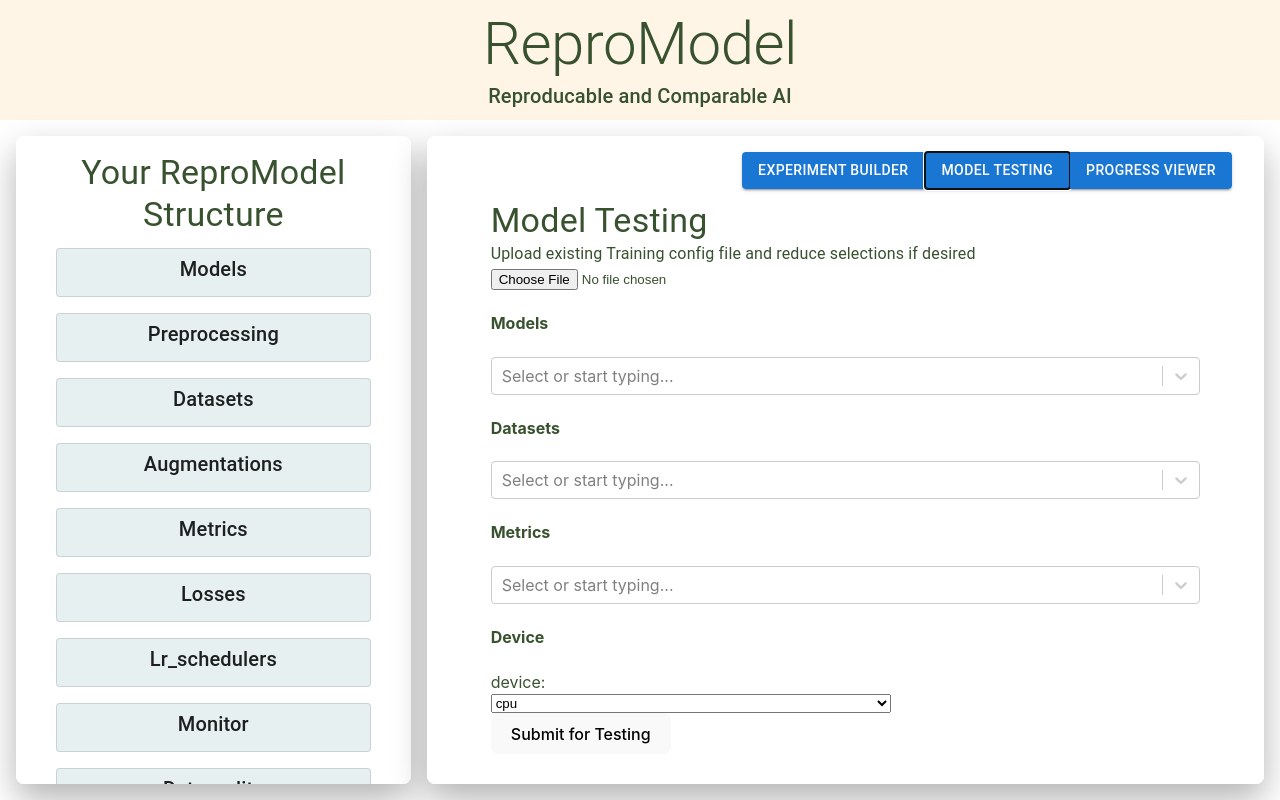
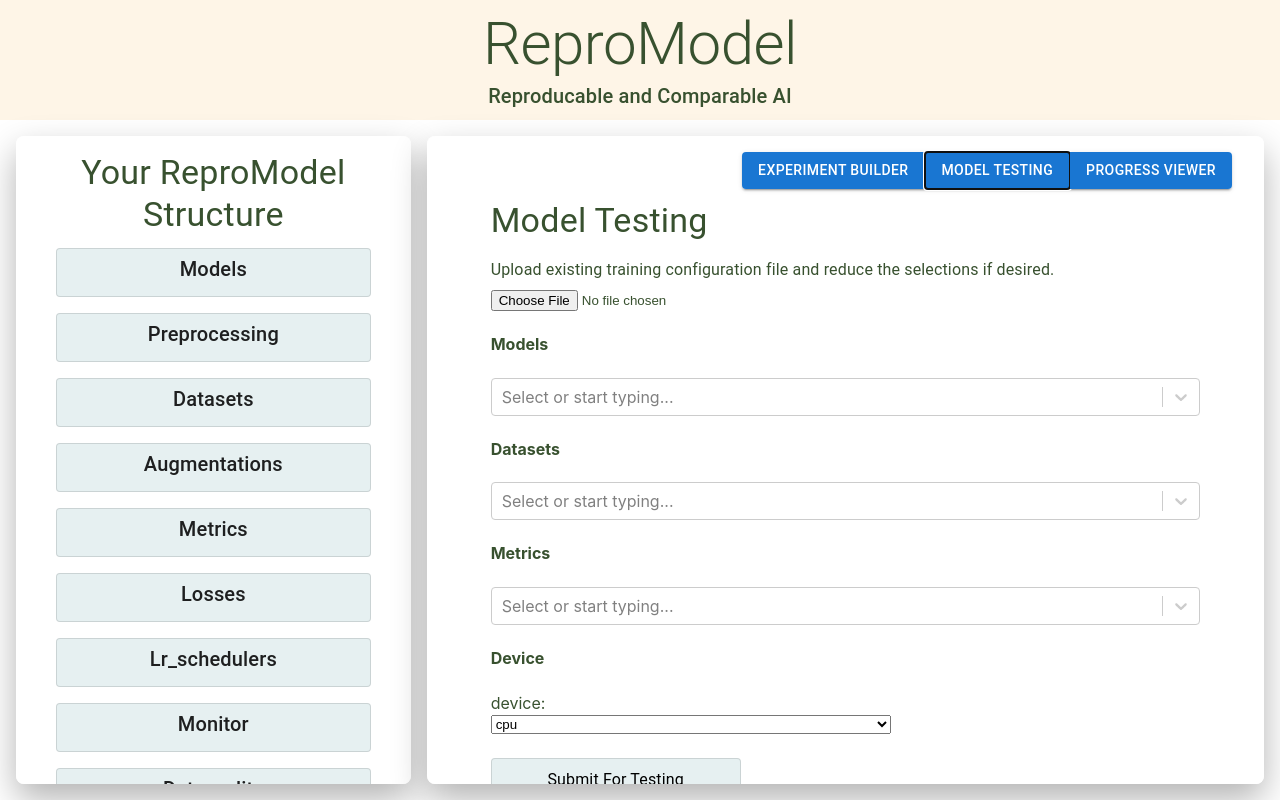
Before and after one commit to ReproModel/repromodel, a React (Vite) app: page / in a window 1280 px wide. Both pictures are taken after a click on the button "MODEL TESTING". Built offline with nearby package versions, Linux system fonts and the light colour scheme.

Commit message:
fixed spacing issues and styled buttons

```diff
--- a/src/components/experiment-builder/experiment-builder.css
+++ b/src/components/experiment-builder/experiment-builder.css
@@ -1,8 +1,12 @@
-.inputField {
-    max-width: 400px;
+.json-input-file-label {
+    padding-top: 16px;
 }
 
-.paramBox {
+.json-input-file {
+    padding-top: 8px;
+}
+
+.param-box {
     display: flex;
     flex-direction: column;
     border: 2px solid #000000;
--- a/src/components/experiment-builder/experiment-builder.jsx
+++ b/src/components/experiment-builder/experiment-builder.jsx
@@ -27,11 +27,12 @@ const ExperimentBuilder = ({ FormikProps, handleFileChange, newQuestions, setFie
     <Form>
 
       {/* Optional JSON file upload input. */}
-      <Typography>Optionally upload existing config file</Typography>
+      <Typography className = "json-input-file-label">Optionally upload existing configuration file.</Typography>
 
       <input
         type = "file"
         id = "uploadedJson"
+        className = "json-input-file"
         accept = ".json"
         onChange = { (event) => handleFileChange(event, setFieldValue) }
       />
@@ -68,7 +69,7 @@ const ExperimentBuilder = ({ FormikProps, handleFileChange, newQuestions, setFie
                             || (typeof FormikProps.values[folder] === "string" && FormikProps.values[folder] === className)) &&
 
                             (
-                              <div className = "paramBox">
+                              <div className = "param-box">
 
                                 <p>{ className } Params</p>
 
@@ -112,7 +113,7 @@ const ExperimentBuilder = ({ FormikProps, handleFileChange, newQuestions, setFie
           // Case 2: Folder is flat.
           ): folder === "data_splits" ? (
 
-            <div className = "paramBox">
+            <div className = "param-box">
 
               { Object.entries(folderContent).map(([param, value]) => (
                 <>
@@ -150,7 +151,7 @@ const ExperimentBuilder = ({ FormikProps, handleFileChange, newQuestions, setFie
 
       ))}
 
-      <ButtonGroup variant = "outlined" sx = { { marginTop: "16px" } }>
+      <ButtonGroup sx = { { marginTop: "16px" } }>
 
         <Button
           type = "submit"
--- a/src/components/model-testing/model-testing.css
+++ b/src/components/model-testing/model-testing.css
@@ -1,8 +1,12 @@
-.inputField {
-    max-width: 400px;
+.json-input-file-label {
+    padding-top: 16px;
 }
 
-.paramBox {
+.json-input-file {
+    padding-top: 8px;
+}
+
+.param-box {
     display: flex;
     flex-direction: column;
     border: 2px solid #000000;
@@ -10,3 +14,21 @@
     padding: 8px;
     margin: 8px;
 }
+
+.submit-button {
+    margin-top: 24px;
+    width: 250px;
+    letter-spacing: 0.02857em;
+    line-height: 1.75;
+    border: 1px solid rgba(0, 0, 0, 0.12);
+    border-radius: 4px;
+    font-size: 0.875rem;
+    font-weight: 500;
+    background-color: #e6f0f1;
+    color: #000000;
+}
+
+.submit-button:hover {
+    border: 1px solid rgba(0, 0, 0, 0.12);
+    opacity: 70%;
+}
--- a/src/components/model-testing/model-testing.jsx
+++ b/src/components/model-testing/model-testing.jsx
@@ -34,11 +34,12 @@ const ModelTesting = ({ FormikProps, handleFileChange, newQuestions, setFieldVal
     <Form>
 
       {/* Optional JSON file upload input. */}
-      <Typography>Upload existing Training config file and reduce selections if desired</Typography>
+      <Typography className = "json-input-file-label">Upload existing training configuration file and reduce the selections if desired.</Typography>
 
       <input
         type = "file"
         id = "uploadedJson"
+        className = "json-input-file"
         accept = ".json"
         onChange = { (event) => handleFileChange(event, setFieldValue) }
       />
@@ -77,7 +78,7 @@ const ModelTesting = ({ FormikProps, handleFileChange, newQuestions, setFieldVal
                               || (typeof FormikProps.values[folder] === "string" && FormikProps.values[folder] === className)) &&
 
                               (
-                                <div className = "paramBox">
+                                <div className = "param-box">
 
                                   <p>{ className } Params</p>
 
@@ -144,8 +145,8 @@ const ModelTesting = ({ FormikProps, handleFileChange, newQuestions, setFieldVal
       ))}
 
 
-      <button type = "submit" onClick = { () => setFieldValue("submitType", "testing") }>
-        Submit for Testing
+      <button type = "submit" className = "submit-button" onClick = { () => setFieldValue("submitType", "testing") }>
+        <Typography>Submit For Testing</Typography>
       </button>
 
     </Form>
--- a/src/components/progress-viewer/progress-viewer.jsx
+++ b/src/components/progress-viewer/progress-viewer.jsx
@@ -4,6 +4,7 @@ import ProgressFileReader from "./progress-file-reader"
 import React from "react"
 
 import { useState } from "react"
+import { Typography } from "@mui/material"
 
 const ProgressViewer = ({}) => {
 
@@ -33,10 +34,11 @@ const ProgressViewer = ({}) => {
 
   return (
     <>
-      <button onClick = { startTensorBoard }>Start TensorBoard</button>
+      <button className = "tensorboard-button" onClick = { startTensorBoard }>
+        <Typography>Start TensorBoard</Typography>
+      </button>
 
       <FileDropdown onSelectFile = { setSelectedFile } />
-
 
       { selectedFile && <ProgressFileReader fileName = { selectedFile } /> }
     </>
```
Also changed, not shown: src/components/progress-viewer/progress-viewer.css (added, +17 -0 lines).
